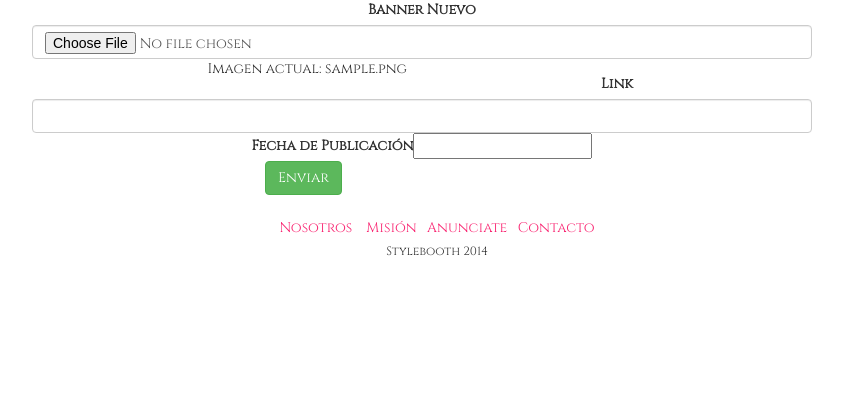
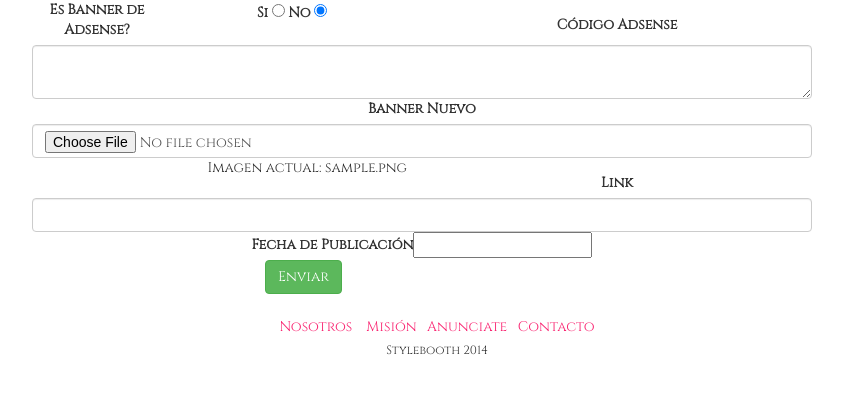
Before and after one commit to ismaelgonzalez/stylebooth, a CakePHP app: the page made by app/View/Banners/edit.ctp in a window 1280 px wide. Shown: the part 194-588 px from the top of the page, without its empty margins (218-1061 px from the left). Run offline with PHP 8.4 and a stand-in for CakePHP, Linux system fonts and the light colour scheme; the template is opened without the code that fills it: most values are stand-ins (such as "Sample title", 1, 10 or a date in 2020); form fields are guessed from the names that the template uses; data that the repository does not hold is empty; some libraries are stand-ins or nearby versions.

Commit message:
agregue google adsense a los banners

```diff
--- a/app/Model/Banner.php
+++ b/app/Model/Banner.php
@@ -33,6 +33,8 @@ class Banner extends AppModel{
 		if(!empty($this->data[$this->alias]['image']['name'])){
 			$image_name = $this->uploadPic('banners');
 			$this->data[$this->alias]['image'] = $image_name;
+		} else {
+			$this->data[$this->alias]['image'] = null;
 		}
 
 		return true;
--- a/app/View/Banners/edit.ctp
+++ b/app/View/Banners/edit.ctp
@@ -33,15 +33,59 @@ echo $this->Form->input('type', array(
 	'class' => 'form-control',
 	'default' => $banner['Banner']['type']
 ));
+?>
+<div class="form-group">
+	<label class="control-label my-label col-lg-2" style="padding-top: 0">Es Banner de Adsense?</label>
+	<div class="col-lg-4">
+		<label for="BannerIsAdsense1">Si</label>
+		<input type="radio" name="data[Banner][is_adsense]" id="BannerIsAdsense1" value="1" <?php if ($banner['Banner']['is_adsense'] == 1) { echo 'checked="checked"'; } ?>>
+		<label for="BannerIsAdsense0">No</label>
+		<input type="radio" name="data[Banner][is_adsense]" id="BannerIsAdsense0" value="0" <?php if ($banner['Banner']['is_adsense'] == 0) { echo 'checked="checked"'; } ?>>
+	</div>
+</div>
+<?php
+if ($banner['Banner']['is_adsense'] == 1) {
+	echo $this->Form->input('adsense', array(
+		'label' => array('text' => 'Código Adsense', 'class' => 'control-label my-label col-lg-2'),
+		'class' => 'form-control',
+		'type' => 'textarea',
+		'between' => '<div class="col-lg-4">',
+		'before' => '<div class="form-group banner-adsense">',
+		'default' => $banner['Banner']['adsense']
+	));
 	echo $this->Form->input('image', array(
 		'label' => array('text' => 'Banner Nuevo', 'class' => 'control-label my-label col-lg-2'),
 		'class' => 'form-control',
 		'type' => 'file',
 		'between' => '<div class="col-lg-4">',
+		'before' => '<div class="form-group banner-image" style="display: none;">',
 	));//application/x-shockwave-flash
 	echo $this->Form->input('old_image', array(
 		'type' => 'hidden',
-	'default' => $banner['Banner']['image']
+		'default' => $banner['Banner']['image'],
+		'before' => '<div class="form-group banner-image" style="display: none;">',
+	));//application/x-shockwave-flash
+}
+if ($banner['Banner']['is_adsense'] == 0) {
+	echo $this->Form->input('adsense', array(
+		'label' => array('text' => 'Código Adsense', 'class' => 'control-label my-label col-lg-2'),
+		'class' => 'form-control',
+		'type' => 'textarea',
+		'between' => '<div class="col-lg-4">',
+		'before' => '<div class="form-group banner-adsense" style="display: none;">',
+		'default' => $banner['Banner']['adsense']
+	));
+	echo $this->Form->input('image', array(
+		'label' => array('text' => 'Banner Nuevo', 'class' => 'control-label my-label col-lg-2'),
+		'class' => 'form-control',
+		'type' => 'file',
+		'between' => '<div class="col-lg-4">',
+		'before' => '<div class="form-group banner-image">',
+	));//application/x-shockwave-flash
+	echo $this->Form->input('old_image', array(
+		'type' => 'hidden',
+		'default' => $banner['Banner']['image'],
+		'before' => '<div class="form-group banner-image">',
 	));//application/x-shockwave-flash
 	?>
 <div class="form-group">
@@ -50,6 +94,7 @@ echo $this->Form->input('old_image', array(
 	</div>
 </div>
 <?php
+}
 echo $this->Form->input('link', array(
 	'label' => array('text' => 'Link', 'class' => 'control-label my-label col-lg-2'),
 	'class' => 'form-control',
@@ -69,5 +114,15 @@ echo $this->Form->end();
 <script type="text/javascript">
 	$(function () {
 		$('#BannerBannerDate').datepicker({dateFormat:'dd-mm-yy'});
+
+		$('#BannerIsAdsense1').click(function() {
+			$('.banner-image').fadeOut('slow');
+			$('.banner-adsense').fadeIn('slow');
+		});
+
+		$('#BannerIsAdsense0').click(function() {
+			$('.banner-image').fadeIn('slow');
+			$('.banner-adsense').fadeOut('slow');
+		});
 	});
 </script>
--- a/app/View/Banners/index.ctp
+++ b/app/View/Banners/index.ctp
@@ -21,7 +21,7 @@
 		<?php foreach($banners as $b) { ?>
 		<tr>
 			<td><?php echo $this->Status->getPosition($b['Banner']['type']); ?></td>
-			<td><?php echo $b['Banner']['image']; ?></td>
+			<td><?php if ($b['Banner']['image']) { echo $b['Banner']['image']; } else { echo "<span class='label label-info'>AdSense</span>"; } ?></td>
 			<td><?php echo $b['Banner']['link']; ?></td>
 			<td><?php echo date('d/M/Y', strtotime($b['Banner']['banner_date'])); ?></td>
 			<td><?php echo $this->Status->getStatus($b['Banner']['status']); ?></td>
--- a/app/View/Helper/BannerHelper.php
+++ b/app/View/Helper/BannerHelper.php
@@ -7,6 +7,9 @@ class BannerHelper extends AppHelper
 
 		$banner_str = '';
 
+		if ($banner['Banner']['is_adsense'] == 1) {
+			$banner_str = $banner['Banner']['adsense'];
+		} else {
 			if ($banner_info['extension'] == 'swf') {
 				if ($banner['Banner']['type'] == 'L' || $banner['Banner']['type'] == 'R'){
 					$banner_str = '<embed width="160" height="600" src="' . $path . DS . $banner['Banner']['image'] . '">';
@@ -22,6 +25,7 @@ class BannerHelper extends AppHelper
 					$banner_str = '<a href="' . $banner['Banner']['link'] . '"><img src="' . $path . DS . $banner['Banner']['image'] . '" alt="' . $banner['Banner']['link'] . '" width="480" height="60"></a>';
 				}
 			}
+		}
 
 		echo $banner_str;
 	}
```
Also changed, not shown: app/View/Banners/add.ctp (+29 -0 lines). Lines whose indentation alone changed are shown as unchanged.
